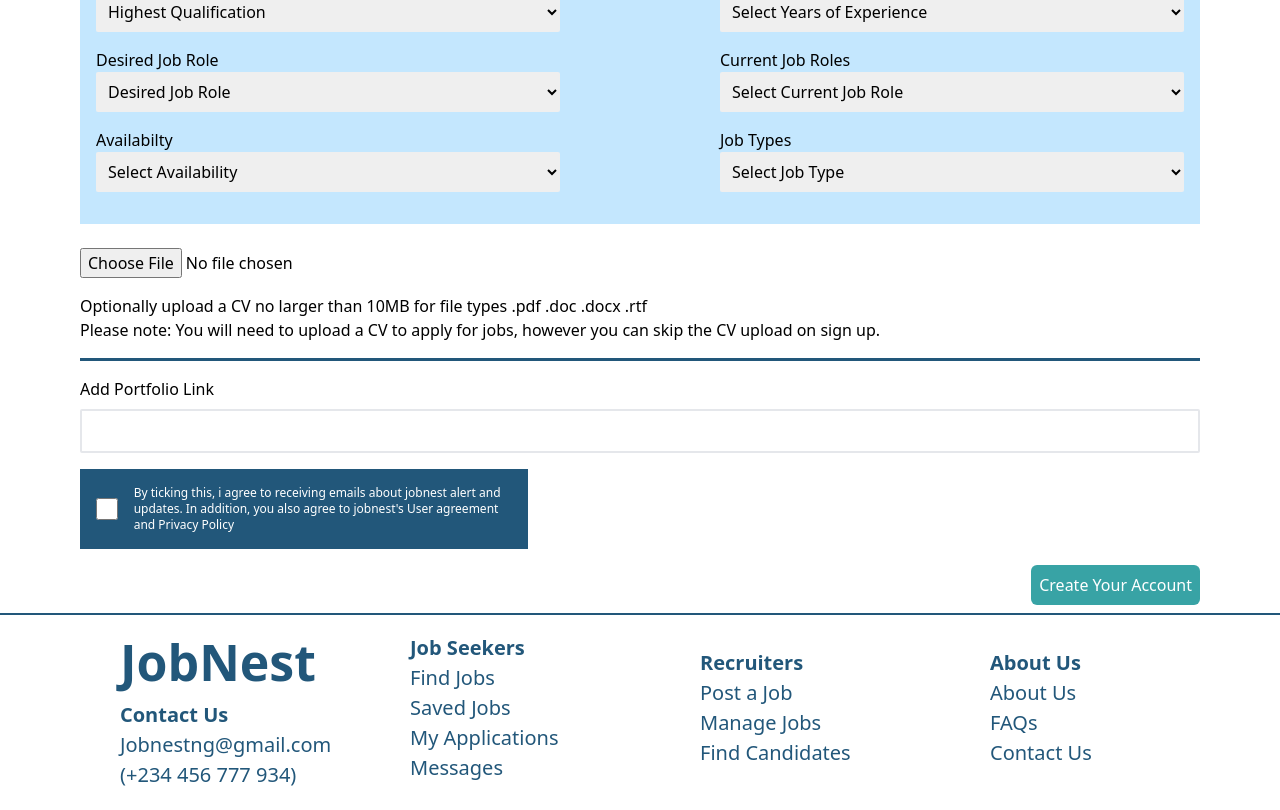
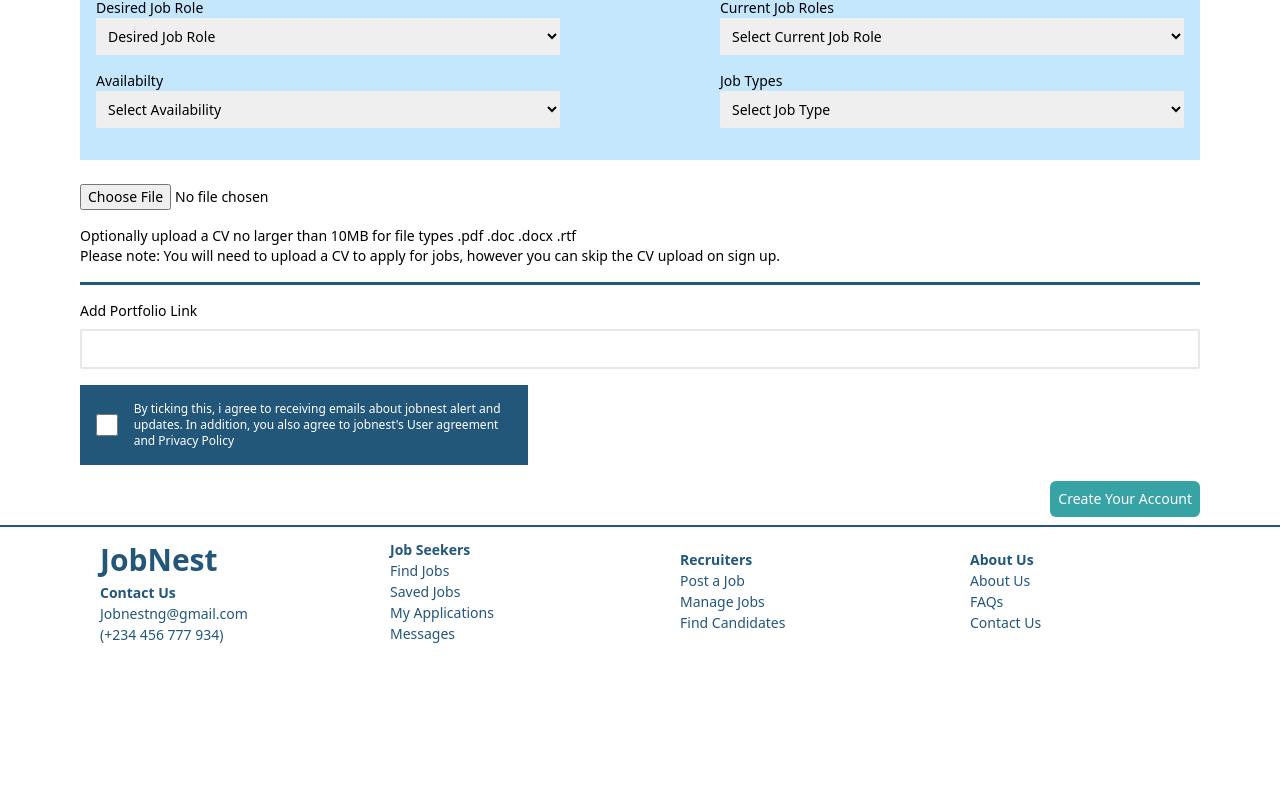
Before and after one commit to CardinalSparrow/JobNest, a React (Vite) app: page /jobseeker-sign-up in a window 1280 px wide. Shown: the part 919-1729 px from the top of the page. After the commit the page ends 1584 px from the top, so only its background shows below. Built offline with nearby package versions, Linux system fonts and the light colour scheme.

Commit message:
Fixed the ui for the diff signups and footer

```diff
--- a/src/components/Footer.jsx
+++ b/src/components/Footer.jsx
@@ -2,27 +2,27 @@ import React from "react";
 
 const Footer = () => {
 	return (
-		<footer className="grid lg:grid-cols-4 items-center md:grid-cols-2 grid-cols-2 bg-white text-primary sm:w-full sm:mx-20 md:mx-10 mx-5 my-5 sm:gap-20 md:gap-10 gap-3 text-[12px]">
-			<div className="sm:text-[20px] ">
-				<h1 className="sm:text-[50px] text-[18px]  font-semibold">JobNest</h1>
+		<footer className="grid sm:grid-cols-4 items-center  grid-cols-2 bg-white text-primary sm:w-full mx-5 my-5 sm:gap-20 md:gap-10 gap-3 text-[12px]">
+			<div className="sm:text-[14px] ">
+				<h1 className="sm:text-[30px] text-[18px]  font-semibold">JobNest</h1>
 				<h3 className="font-semibold ">Contact Us</h3>
 				<p>Jobnestng@gmail.com </p>
 				<p>(+234 456 777 934) </p>
 			</div>
-			<div className="sm:text-[20px]">
+			<div className="sm:text-[14px]">
 				<h3 className="font-semibold ">Job Seekers</h3>
 				<h3>Find Jobs</h3>
 				<p>Saved Jobs </p>
 				<p>My Applications</p>
 				<p>Messages</p>
 			</div>
-			<div className="sm:text-[20px]">
+			<div className="sm:text-[14px]">
 				<h3 className="font-semibold ">Recruiters</h3>
 				<h3>Post a Job</h3>
 				<p>Manage Jobs </p>
 				<p>Find Candidates</p>
 			</div>
-			<div className="sm:text-[20px]">
+			<div className="sm:text-[14px]">
 				<h3 className="font-semibold ">About Us</h3>
 				<h3>About Us</h3>
 				<p>FAQs </p>
--- a/src/pages/JobSeekerSignup.jsx
+++ b/src/pages/JobSeekerSignup.jsx
@@ -75,7 +75,7 @@ const JobSeekerSignup = () => {
 	];
 
 	return (
-		<div>
+		<section className="sm:mx-0 mx-5">
 			<div>
 				<SocialAuthentication
 					formData={formData}
@@ -84,19 +84,19 @@ const JobSeekerSignup = () => {
 					isSocialSignIn={isSocialSignIn}
 					setIsSocialSignIn={setIsSocialSignIn}
 				/>
-				<h2 className="font-medium text-2xl mb-4 text-primary">
+				<h2 className="font-medium sm:text-2xl text-lg sm:mb-4 mb-2 text-primary">
 					Personal Details
 				</h2>
 				<form
 					onSubmit={(e) =>
 						handleSubmit(e, requiredFields, setLoading, isSocialSignIn)
 					}
-					className=""
+					className="text-sm"
 				>
 					{/* Personal Information */}
 
 					<div className="flex flex-col sm:flex-row sm:gap-20 lg:gap-40 bg-background3 p-4">
-						<div className="grid w-full sm:w-1/2">
+						<div className="grid w-full sm:w-1/2 ">
 							<Label
 								name="firstName"
 								label="First Name"
@@ -260,7 +260,7 @@ const JobSeekerSignup = () => {
 
 					{/* Work Details */}
 
-					<h2 className="font-medium text-2xl mb-4 text-primary">
+					<h2 className="font-medium sm:text-2xl text-lg mb-4 text-primary">
 						Work Details
 					</h2>
 					<div
@@ -393,7 +393,7 @@ const JobSeekerSignup = () => {
 					</button>
 				</form>
 			</div>
-		</div>
+		</section>
 	);
 };
 
--- a/src/pages/RecruiterSignup.jsx
+++ b/src/pages/RecruiterSignup.jsx
@@ -61,7 +61,7 @@ const RecruiterSignup = () => {
 	const [isSocialSignIn, setIsSocialSignIn] = useState(false);
 
 	return (
-		<div>
+		<section className="sm:mx-0 mx-5">
 			<div>
 				<SocialAuthentication
 					formData={formData}
@@ -299,7 +299,7 @@ const RecruiterSignup = () => {
 					</button>
 				</form>
 			</div>
-		</div>
+		</section>
 	);
 };
 
```
